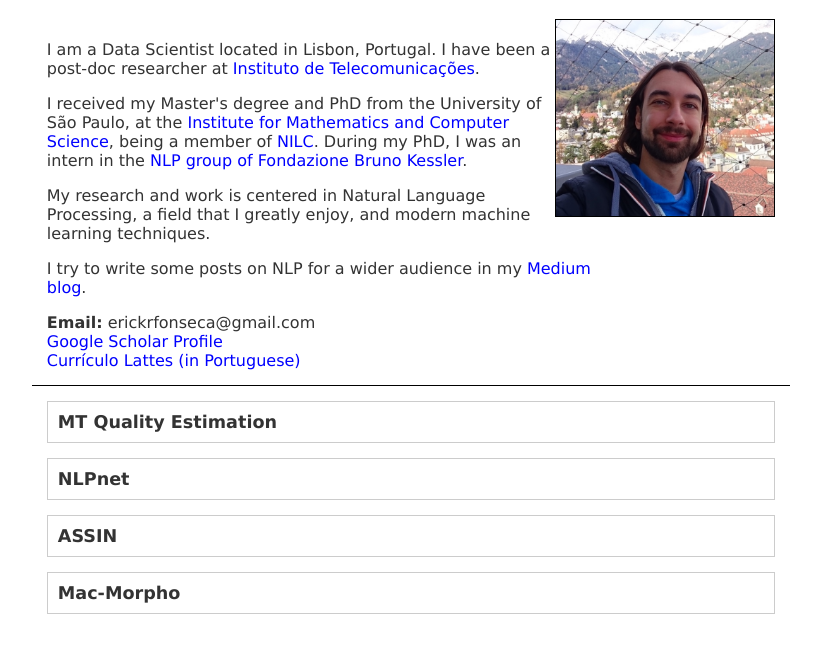
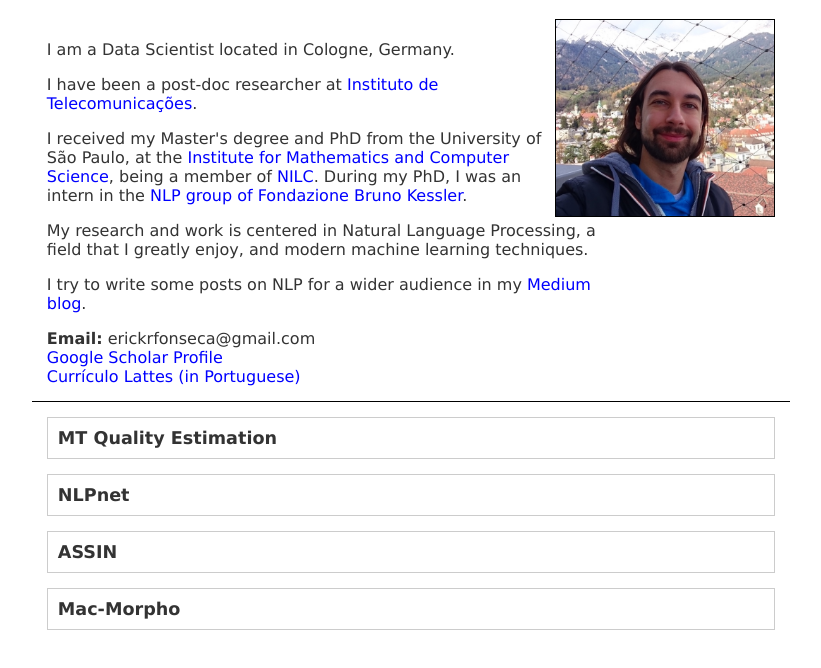
Before and after one commit to erickrf/erickrf.github.io, a plain HTML site: page index.html in a window 1280 px wide. Shown: the part 70-738 px from the top of the page, without its empty margins (229-1050 px from the left). Drawn offline with Linux system fonts and the light colour scheme.

Commit message:
Update location

```diff
--- a/index.html
+++ b/index.html
@@ -31,8 +31,11 @@
        <img class="foto" src="erick.jpg" />
        <div id="top-text">
            <p>
-            I am a Data Scientist located in Lisbon, Portugal. I have been a post-doc researcher at <a href="http://it.pt">Instituto de Telecomunicações</a>.
+            I am a Data Scientist located in Cologne, Germany.
            </p>
+	   <p>
+	    I have been a post-doc researcher at <a href="http://it.pt">Instituto de Telecomunicações</a>.
+	   </p>
 	   <p>I received my Master's degree and PhD from the University of São Paulo, at the <a href="http://www.icmc.usp.br/">Institute for Mathematics and Computer Science</a>, being a member of <a href="http://nilc.icmc.usp.br/">NILC</a>.
             During my PhD, I was an intern in the <a href="http://hlt-nlp.fbk.eu/">NLP group of Fondazione Bruno Kessler</a>.
            </p>
```
